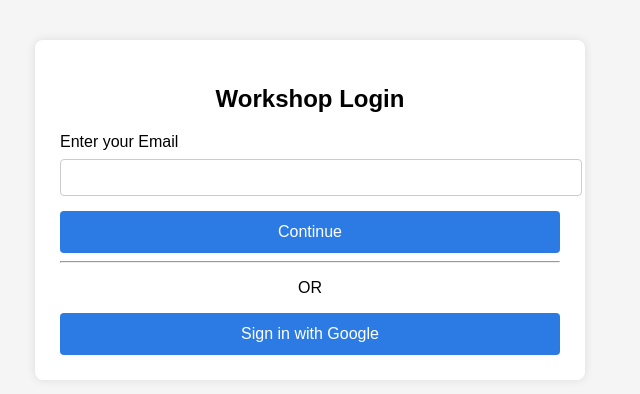
After one commit to Sheepy01/registration_system, a Django app: page /login/ in a window 1280 px wide. The commit adds this page. Shown: the top 394 px of the page, without its empty margins (330-970 px from the left). Run offline with Django 5.2, Linux system fonts and the light colour scheme.

Commit message:
1) handled multiple email ids 2) added support for entering custom email ids and google login as well

```diff
--- a/registration/models.py
+++ b/registration/models.py
@@ -5,7 +5,7 @@ class Hospital(models.Model):
     hospital_id = models.CharField(max_length=50)
     hospital_name = models.CharField(max_length=255)
     district = models.CharField(max_length=100)
-    email = models.EmailField()
+    email = models.TextField()
 
     def __str__(self):
         return f"{self.hospital_name} ({self.district})"
--- a/registration/urls.py
+++ b/registration/urls.py
@@ -11,4 +11,6 @@ urlpatterns = [
     path("api/live/", views.live_registrations),
     path("monitor/", views.monitor, name="monitor"),
     path("dashboard/", views.dashboard, name="dashboard"),
+    path("login/", views.login_page, name="login"),
+    path("email-login/", views.email_login, name="email_login"),
 ]
--- a/registration/views.py
+++ b/registration/views.py
@@ -4,6 +4,7 @@ from .models import Hospital, Registration
 from .forms import RegistrationForm
 from django.http import JsonResponse, HttpResponse
 from django.db.models import Count
+from django.utils import timezone
 import csv
 
 def landing(request):
@@ -16,10 +17,17 @@ def dashboard(request):
 
     return render(request, "dashboard.html", {"total": total})
 
+def login_page(request):
+
+    return render(request, "login.html")
+
 @login_required
 def register(request):
 
-    email = request.user.email
+    email = request.session.get("user_email")
+
+    if not email and request.user.is_authenticated:
+        email = request.user.email
 
     # check if already registered
     if Registration.objects.filter(email=email).exists():
@@ -27,7 +35,7 @@ def register(request):
 
     districts = Hospital.objects.values_list("district", flat=True).distinct()
 
-    hospital = Hospital.objects.filter(email=email).first()
+    hospital = find_hospital_by_email(email)
 
     if request.method == "POST":
 
@@ -80,6 +88,31 @@ def get_hospitals_by_district(request):
         })
 
     return JsonResponse(data, safe=False)
+
+def find_hospital_by_email(user_email):
+
+    user_email = user_email.lower().strip()
+
+    for h in Hospital.objects.all():
+
+        emails = [e.strip().lower() for e in h.email.split(",")]
+
+        if user_email in emails:
+            return h
+
+    return None
+
+def email_login(request):
+
+    if request.method == "POST":
+
+        email = request.POST.get("email")
+
+        request.session["user_email"] = email
+
+        return redirect("/register/")
+
+    return redirect("/login/")
 
 def stats(request):
 
@@ -143,14 +176,18 @@ def live_registrations(request):
 
     data = []
 
+    # Convert times to Indian Standard Time (UTC+5:30)
+    ist = timezone.get_fixed_timezone(330)
+
     for r in registrations:
 
         data.append({
             "name": r.name,
             "email": r.email,
             "hospital": r.hospital.hospital_name if r.hospital else "",
+            "hospital_id": r.hospital.hospital_id if r.hospital else "",
             "district": r.hospital.district if r.hospital else "",
-            "time": r.created_at.strftime("%H:%M:%S")
+            "time": timezone.localtime(r.created_at, ist).strftime("%H:%M:%S")
         })
 
     return JsonResponse(data, safe=False)
--- a/templates/base.html
+++ b/templates/base.html
@@ -4,7 +4,7 @@
 
 <meta name="viewport" content="width=device-width, initial-scale=1">
 
-<title>Workshop Registration</title>
+<title>Ayushman Manthan Bihar Registration</title>
 
 <style>
 
--- /dev/null
+++ b/templates/login.html
@@ -0,0 +1,29 @@
+{% extends "base.html" %}
+
+{% block content %}
+
+<h2>Workshop Login</h2>
+
+<form method="POST" action="/email-login/">
+
+{% csrf_token %}
+
+<label>Enter your Email</label>
+
+<input type="email" name="email" required>
+
+<button type="submit">Continue</button>
+
+</form>
+
+<hr>
+
+<p style="text-align:center">OR</p>
+
+<a href="/accounts/google/login/">
+
+<button>Sign in with Google</button>
+
+</a>
+
+{% endblock %}
--- a/templates/monitor.html
+++ b/templates/monitor.html
@@ -18,6 +18,7 @@
 <th>Name</th>
 <th>Email</th>
 <th>Hospital</th>
+<th>Hospital ID</th>
 <th>District</th>
 <th>Time</th>
 </tr>
@@ -42,6 +43,7 @@ table.innerHTML = `
 <th>Name</th>
 <th>Email</th>
 <th>Hospital</th>
+<th>Hospital ID</th>
 <th>District</th>
 <th>Time</th>
 </tr>
@@ -54,6 +56,7 @@ table.innerHTML += `
 <td>${r.name}</td>
 <td>${r.email}</td>
 <td>${r.hospital}</td>
+<td>${r.hospital_id}</td>
 <td>${r.district}</td>
 <td>${r.time}</td>
 </tr>
--- a/templates/success.html
+++ b/templates/success.html
@@ -21,7 +21,7 @@
 <p style="text-align:center">
 
 Thank you for registering for the
-<b>Anti-Fraud Workshop for Private Empanelled Hospitals</b>
+<b>Ayushman Manthan Bihar</b>
 
 </p>
 
```
Also changed, not shown: templates/landing.html (+4 -4 lines), db.sqlite3, registration/migrations/0004_alter_hospital_email.py (added), 1 other file.
